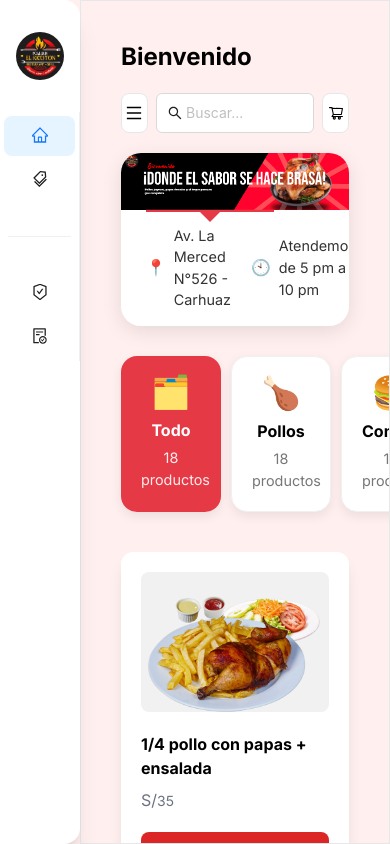
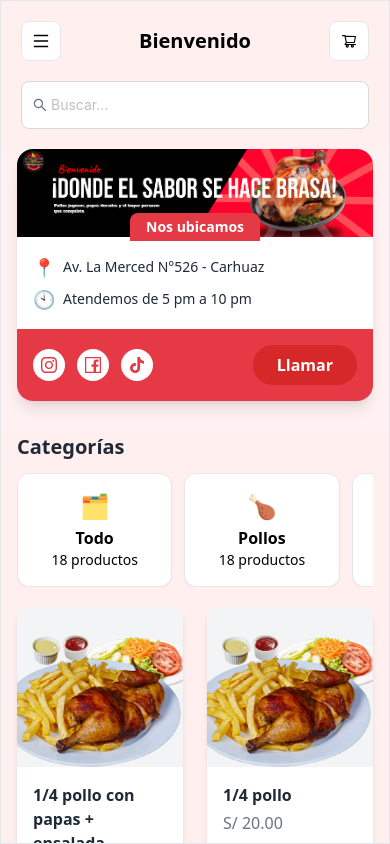
Before and after one commit to RKSAMANIEGO/PolleriaRicoton, a React (Vite) app: page / in a window 390 px wide. Built offline with nearby package versions, Linux system fonts and the light colour scheme; a web font is replaced by a local one.

Commit message:
Add swiper for category slider, update routing for product details, and enhance UI components

```diff
--- a/package.json
+++ b/package.json
@@ -21,6 +21,7 @@
     "react-icons": "^5.5.0",
     "react-router-dom": "^7.6.1",
     "react-toastify": "^11.0.5",
+    "swiper": "^11.2.8",
     "tailwind-scrollbar-hide": "^4.0.0",
     "validator": "^13.15.15"
   },
--- a/src/core/routes/RouteApp.jsx
+++ b/src/core/routes/RouteApp.jsx
@@ -26,7 +26,7 @@ const RouteApp = () => {
         <Route element={<LayoutLanding/>}>
 
           <Route path='/' element={<LandingPage/>}/>
-          <Route path='/product/detail' element={<ProductDetailsPage/>}/>
+          <Route path='/product/:id/detail' element={<ProductDetailsPage/>}/>
           {/* <Route path='/product/:id' element={<ProductDetailsPage/>}/> */}
           <Route path='/policy' element={<PolicyPage/>}/>
           <Route path='/term' element={<TermPage/>}/>
--- a/src/core/store/App/AppProvider.jsx
+++ b/src/core/store/App/AppProvider.jsx
@@ -4,22 +4,19 @@ import React, { createContext, useContext, useState } from 'react'
 const AppContext = createContext()
 
 export const AppProvider = ({ children }) => {
-  const [collapsed, setCollapsed] = useState(true)
-
+  const [collapsed, setCollapsed] = useState(false)
   const toggleSidebar = () => setCollapsed(prev => !prev)
 
-
   const values = {
+    collapsed,
     toggleSidebar,
-    collapsed,
   }
 
   return (
-    <AppContext.Provider value={ values }>
+    <AppContext.Provider value={values}>
       {children}
     </AppContext.Provider>
   )
 }
 
-// Hook para usar más fácil
 export const useApp = () => useContext(AppContext)
--- /dev/null
+++ b/src/modules/landing/components/categories/CategorySlider.jsx
@@ -0,0 +1,81 @@
+
+import React, { useState } from 'react'
+import { Swiper, SwiperSlide } from 'swiper/react'
+import 'swiper/css'
+import 'swiper/css/navigation'
+import 'swiper/css/pagination'
+import { Navigation, Pagination } from 'swiper/modules'
+
+const categoriesData = [
+  { id: 1, icon: '🗂️', name: 'Todo', products: 18 },
+  { id: 2, icon: '🍗', name: 'Pollos', products: 18 },
+  { id: 3, icon: '🍔', name: 'Combos', products: 18 },
+  { id: 4, icon: '🥤', name: 'Bebidas', products: 18 },
+  { id: 5, icon: '🍲', name: 'Sopas', products: 18 },
+]
+
+const CategorySlider = () => {
+  const [selectedId, setSelectedId] = useState(null)
+
+  return (
+    <section className="mx-4 pb-5">
+      <h3 className="text-xl font-semibold text-gray-800 mb-3">Categorías</h3>
+
+      <div className="block md:hidden">
+        <Swiper
+          spaceBetween={12}
+          slidesPerView={2.2}
+          breakpoints={{
+            480: { slidesPerView: 3.2 },
+            640: { slidesPerView: 4.2 },
+          }}
+          modules={[Navigation, Pagination]}
+        >
+          {categoriesData.map((item) => (
+            <SwiperSlide key={item.id}>
+              <button
+                onClick={() => setSelectedId(item.id)}
+                className={`
+                  w-full rounded-xl p-4 shadow-sm border transition
+                  ${selectedId === item.id
+                    ? 'bg-red-600 text-white border-transparent'
+                    : 'bg-white hover:scale-95 transform'}
+                `}
+              >
+                <div className="text-2xl">{item.icon}</div>
+                <div className="font-semibold mt-1">{item.name}</div>
+                <div className="text-sm">
+                  {item.products} productos
+                </div>
+              </button>
+            </SwiperSlide>
+          ))}
+        </Swiper>
+      </div>
+
+      {/* Tableta y desktop: grilla */}
+      <div className="hidden md:grid grid-cols-2 sm:grid-cols-3 lg:grid-cols-5 gap-4">
+        {categoriesData.map((item) => (
+          <button
+            key={item.id}
+            onClick={() => setSelectedId(item.id)}
+            className={`
+              flex flex-col items-center justify-center rounded-xl p-4 cursor-pointer shadow-sm border focus:outline-none focus:ring-2 focus:ring-offset-1
+              ${selectedId === item.id
+                ? 'bg-red-600 text-white border-transparent'
+                : 'bg-white hover:scale-95 transform transition'}
+            `}
+          >
+            <div className="text-2xl">{item.icon}</div>
+            <div className="font-semibold mt-2">{item.name}</div>
+            <div className="text-sm mt-1">
+              {item.products} productos
+            </div>
+          </button>
+        ))}
+      </div>
+    </section>
+  )
+}
+
+export default CategorySlider
--- a/src/modules/landing/components/hero/Hero.jsx
+++ b/src/modules/landing/components/hero/Hero.jsx
@@ -1,70 +1,102 @@
-import './hero.css';
+import React, { useState } from 'react'
 import logo from '../../../../assets/banner.png'
-import { InstagramOutlined, FacebookOutlined, TikTokOutlined } from '@ant-design/icons';
-const chickenPath = '/images/roasted-chicken.png';
+import { InstagramOutlined, FacebookOutlined, TikTokOutlined } from '@ant-design/icons'
+
+const categoriesData = [
+  { id: 1, icon: '🗂️', name: 'Todo', products: 18 },
+  { id: 2, icon: '🍗', name: 'Pollos', products: 18 },
+  { id: 3, icon: '🍔', name: 'Combos', products: 18 },
+  { id: 4, icon: '🥤', name: 'Bebidas', products: 18 },
+  { id: 5, icon: '🍲', name: 'Sopas', products: 18 },
+]
 
 const Hero = () => {
-  const categoriesData = [
-    { icon: '🗂️', name: 'Todo', products: 18 },
-    { icon: '🍗', name: 'Pollos', products: 18 },
-    { icon: '🍔', name: 'Combos', products: 18 },
-    { icon: '🥤', name: 'Bebidas', products: 18 },
-    { icon: '🍲', name: 'Sopas', products: 18 },
-  ];
+  const [selectedCategory, setSelectedCategory] = useState(null)
 
   return (
-    <div className="page-container">
-      {/* <header className="header">
-        <h1 className="welcome-text">Bienvenido, Luis Angel</h1>
-        <div className="header-controls">
-          <span className="header-icon">☰</span>
-          <div className="search-wrapper">
-            <span className="search-icon">🔍</span>
-            <input type="text" placeholder="Buscar productos" className="search-input" />
+    <div className="bg-[#FFF1F2] px-4 md:px-8 lg:px-16 ">
+      {/* Banner con imagen y footer */}
+      <div className="relative rounded-2xl overflow-hidden shadow-lg mb-8">
+        {/* Imagen del banner */}
+        <img
+          src={logo}
+          alt="Banner restaurante"
+          className="w-full h-auto object-cover"
+        />
+
+        {/* Footer del banner */}
+        <footer className="flex flex-col md:flex-row">
+          {/* Parte blanca izquierda */}
+          <div className="relative bg-white text-gray-800 flex flex-col md:flex-row md:items-center gap-3 md:gap-6 p-4 md:p-6 md:w-7/12">
+            {/* Badge centrado y sobresaliendo */}
+            <span className="absolute left-1/2 transform -translate-x-1/2 -top-6 bg-[#E63946] text-white px-4 py-1 rounded-t-lg font-semibold text-sm z-10">
+              Nos ubicamos
+            </span>
+            {/* Contenido: iconos y texto */}
+            <div className="flex flex-col gap-1">
+              <p className="flex items-center gap-2 text-sm">
+                <span className="text-[#E63946] text-lg">📍</span>
+                Av. La Merced N°526 - Carhuaz
+              </p>
+              <p className="flex items-center gap-2 text-sm">
+                <span className="text-[#E63946] text-lg">🕙</span>
+                Atendemos de 5 pm a 10 pm
+              </p>
+            </div>
           </div>
-          <span className="header-icon">🛒</span>
-        </div>
-      </header> */}
 
-      <div className="banner-container">
-        <main className="hero-banner">
-            <img src={logo} alt="Logo del restaurante" className="logo" />
-        </main>
-
-        {/* --- FOOTER DEL BANNER (REDISEÑADO) --- */}
-        <footer className="banner-footer">
-          <div className="footer-left-white">
-            <div className="location-tag">nos ubicamos</div>
-            <p className="info-text">
-              <span className="info-icon">📍</span> Av. La Merced N°526 - Carhuaz
-            </p>
-            <p className="info-text">
-              <span className="info-icon">🕙</span> Atendemos de 5 pm a 10 pm
-            </p>
-          </div>
-          <div className="footer-right-red">
-            <div className="social-icons">
-              <span className="social-icon"><InstagramOutlined/></span>
-              <span className="social-icon"><FacebookOutlined/></span>
-              <span className="social-icon"><TikTokOutlined/></span>
-              <span className="social-icon"><TikTokOutlined/></span>
+          {/* Parte roja derecha: flex-1 para ocupar resto en md+ */}
+          <div className="bg-[#E63946] text-white p-4 md:p-6 flex flex-row items-center justify-between gap-4 md:flex-1">
+            {/* Iconos sociales */}
+            <div className="flex gap-3">
+              {[<InstagramOutlined />, <FacebookOutlined />, <TikTokOutlined />].map(
+                (icon, idx) => (
+                  <span
+                    key={idx}
+                    className="bg-white text-[#E63946] w-8 h-8 rounded-full flex items-center justify-center text-lg"
+                  >
+                    {icon}
+                  </span>
+                )
+              )}
             </div>
-            <button className="call-btn">Llamar</button>
+            {/* Botón llamar */}
+            <button className="bg-[#D62828] hover:bg-[#F77F00] text-white font-bold py-2 px-6 rounded-full transition">
+              Llamar
+            </button>
           </div>
         </footer>
       </div>
 
-      <section className="categories">
-        {categoriesData.map((item, index) => (
-          <div key={index} className={`category-card ${index === 0 ? 'active' : ''}`}>
-            <div className="category-icon">{item.icon}</div>
-            <div className="category-name">{item.name}</div>
-            <div className="category-products">{item.products} productos</div>
-          </div>
-        ))}
-      </section>
+      {/* Sección de categorías */}
+      {/* <section className="mb-5">
+        <h3 className="text-xl font-semibold text-gray-800 mb-4">Categorías</h3>
+        <div className="grid grid-cols-2 sm:grid-cols-3 md:grid-cols-5 gap-4">
+          {categoriesData.map((item) => {
+            const active = selectedCategory?.id === item.id
+            return (
+              <button
+                key={item.id}
+                onClick={() => setSelectedCategory(item)}
+                className={
+                  'flex flex-col items-center justify-center bg-white rounded-xl p-4 cursor-pointer shadow-sm border focus:outline-none focus:ring-2 focus:ring-offset-1 ' +
+                  (active
+                    ? 'bg-[#E63946] text-white border-transparent'
+                    : 'border-gray-200 hover:scale-95 transform transition')
+                }
+              >
+                <div className="text-2xl">{item.icon}</div>
+                <div className="font-semibold mt-2">{item.name}</div>
+                <div className="text-sm mt-1">
+                  {item.products} productos
+                </div>
+              </button>
+            )
+          })}
+        </div>
+      </section> */}
     </div>
-  );
+  )
 }
 
-export default Hero;
+export default Hero
--- a/src/modules/landing/components/products/ProductCard.jsx
+++ b/src/modules/landing/components/products/ProductCard.jsx
@@ -1,31 +1,73 @@
+// src/components/products/ProductCard.jsx
 import React from 'react'
 import { useCart } from '../../../../shared/components/cart/CartContext'
+import { useNavigate } from 'react-router-dom'
 
+const ProductCard = ({ product }) => {
+  const { addToCart } = useCart()
+  const navigate = useNavigate()
 
-const ProductCard = ({product}) => {
-    const { addToCart } = useCart();
+  const handleProductClick = () => {
+    navigate(`/product/${product.id}/detail/`, { state: { product } })
+  }
 
-    return (
-        <div className='card bg-white max-w-72 p-5 hover:scale-105 transition
-        rounded-xl shadow-lg'>
-            <div className='card-body flex flex-col gap-5'>
-                <img className='bg-[#f1f1f1] rounded-lg' src={product.img_url} width={250} alt="pollo" />
-                <div className='flex flex-col gap-2'>
-                    <h2 className='font-semibold'>{product.name}</h2>
-                    <p className='text-gray-500'>S/
-                        <span className='text-sm'>{product.price}</span>
-                    </p>
-                </div>
-            </div>
-            <div className='card-footer mt-5'>
-                <button className=' bg-red-600 p-4 items-center text-center
-                text-xs rounded-lg w-full text-white hover:bg-red-700' onClick={() => addToCart(product)}>
-                    Agregar al Carrito
-                </button>
-            </div>
+  // Formatear precio en soles peruanos
+  const formattedPrice = new Intl.NumberFormat('es-PE', {
+    style: 'currency',
+    currency: 'PEN',
+    minimumFractionDigits: 2,
+  }).format(product.price)
+
+  const onKeyDown = (e) => {
+    if (e.key === 'Enter' || e.key === ' ') {
+      e.preventDefault()
+      handleProductClick()
+    }
+  }
+
+  return (
+    <div
+      role="button"
+      tabIndex={0}
+      onClick={handleProductClick}
+      onKeyDown={onKeyDown}
+      className="flex flex-col h-full bg-white rounded-xl shadow-md hover:shadow-xl transition-transform transform hover:scale-105 cursor-pointer overflow-hidden"
+      aria-label={`Ver detalle de ${product.name}`}
+    >
+      {/* Imagen */}
+      <div className="w-full h-40 sm:h-48 md:h-56 bg-gray-100">
+        <img
+          src={product.img_url}
+          alt={product.name}
+          className="w-full h-full object-cover"
+        />
+      </div>
+
+      {/* Body: nombre y precio y botón */}
+      <div className="flex-1 flex flex-col justify-between p-4">
+        {/* Nombre y precio */}
+        <div>
+          <h2 className="font-semibold text-base sm:text-lg text-gray-800">
+            {product.name}
+          </h2>
+          <p className="text-gray-500 mt-1">{formattedPrice}</p>
         </div>
 
-    )
+        {/* Botón Agregar al carrito */}
+        <button
+          type="button"
+          onClick={(e) => {
+            e.stopPropagation()
+            addToCart(product)
+          }}
+          className="mt-4 bg-red-600 hover:bg-red-700 text-white text-sm font-medium py-2 rounded-lg w-full focus:outline-none focus:ring-2 focus:ring-offset-1 focus:ring-red-500 transition"
+          aria-label={`Agregar ${product.name} al carrito`}
+        >
+          Agregar al carrito
+        </button>
+      </div>
+    </div>
+  )
 }
 
 export default ProductCard
--- a/src/modules/landing/components/searchbar/SearchBar.jsx
+++ b/src/modules/landing/components/searchbar/SearchBar.jsx
@@ -1,31 +1,76 @@
-import { MenuOutlined, ShoppingCartOutlined } from '@ant-design/icons'
-import { Button } from 'antd'
-import Search from 'antd/es/transfer/search'
+import { MenuOutlined, SearchOutlined, ShoppingCartOutlined } from '@ant-design/icons'
+import { Input } from 'antd'
 import { useApp } from '../../../../core/store/App/AppProvider'
 import { useCart } from '../../../../shared/components/cart/CartContext'
 
+const { Search } = Input
+
 const SearchBar = () => {
-
-  const { toggleSidebar } = useApp();
-  const { toggleCart } = useCart();
+  const { toggleSidebar } = useApp()
+  const { toggleCart, getCartCount } = useCart()
 
   return (
-    <div className="space-y-5 pb-5">
+    <div className="space-y-5 p-5 md:px-10 lg:px-14">
+      <div className="flex items-center justify-between md:hidden">
+        <button
+          className="border w-10 h-10 rounded-lg bg-white hover:bg-slate-50 flex items-center justify-center"
+          onClick={toggleSidebar}
+        >
+          <MenuOutlined />
+        </button>
+        <h1 className="font-bold text-xl text-center flex-1">Bienvenido</h1>
+        <button
+          className="relative border w-10 h-10 rounded-lg bg-white hover:bg-slate-50 flex items-center justify-center"
+          onClick={toggleCart}
+        >
+          <ShoppingCartOutlined />
+          {getCartCount() > 0 && (
+            <span className="absolute -top-2 -right-2 bg-[#0e9b3d] text-white text-xs w-5 h-5 rounded-full flex items-center justify-center">
+              {getCartCount()}
+            </span>
+          )}
+        </button>
+      </div>
+      {/* MÓVIL: buscador en segunda fila */}
+      <div className="md:hidden h-12">
+        <Input
+            prefix={<SearchOutlined className="text-gray-500" />}
+            placeholder="Buscar..."
+            className="h-full rounded-lg"
+        />
+      </div>
+
+      {/* DESKTOP: mantiene layout actual */}
+      <div className="hidden md:block">
         <h1 className="font-bold text-2xl">Bienvenido</h1>
-        <div className="flex gap-2 h-10">
+        <div className="flex gap-2 h-10 mt-2">
         <button
-                className='border w-10 rounded-lg bg-white hover:bg-slate-50'
-                onClick={() => toggleSidebar()}
+          className="border w-10 rounded-lg bg-white hover:bg-slate-50 flex items-center justify-center"
+          onClick={toggleSidebar}
         >
-              < MenuOutlined/>
+          <MenuOutlined />
         </button>
-            <Search placeholder="Buscar..." />
+
+        <div className="flex-1 h-full">
+          <Input
+            prefix={<SearchOutlined className="text-gray-500" />}
+            placeholder="Buscar..."
+            className="h-full rounded-lg"
+          />
+        </div>
+
         <button
-                className='border w-10 rounded-lg bg-white hover:bg-slate-50'
-                onClick={() => toggleCart()}
+          className="relative border w-10 rounded-lg bg-white hover:bg-slate-50 flex items-center justify-center"
+          onClick={toggleCart}
         >
-                <ShoppingCartOutlined/>
+          <ShoppingCartOutlined />
+          {getCartCount() > 0 && (
+            <span className="absolute -top-2 -right-2 bg-[#0e9b3d] text-white text-xs w-5 h-5 rounded-full flex items-center justify-center">
+              {getCartCount()}
+            </span>
+          )}
         </button>
+      </div>
     </div>
     </div>
   )
--- a/src/modules/landing/pages/LandingPage.jsx
+++ b/src/modules/landing/pages/LandingPage.jsx
@@ -1,8 +1,10 @@
+// src/pages/LandingPage.jsx (o donde corresponda)
 import React from 'react'
 import Hero from '../components/hero/Hero'
 import ProductCard from '../components/products/ProductCard'
 import pollo from '../../../assets/pollo01.png'
 import SearchBar from '../components/searchbar/SearchBar'
+import CategorySlider from '../components/categories/CategorySlider'
 
 const products = [
   {
@@ -10,48 +12,50 @@ const products = [
     name: '1/4 pollo con papas + ensalada',
     img_url: pollo,
     discount: 0,
-    price: 35
+    price: 35,
   },
   {
     id: 2,
-    name: '1/4 pollo con papas + ensalada',
+    name: '1/4 pollo',
     img_url: pollo,
     discount: 0,
-    price: 35
+    price: 20,
   },
   {
     id: 3,
-    name: '1/4 pollo con papas + ensalada',
+    name: 'Mostrito',
     img_url: pollo,
     discount: 0,
-    price: 35
+    price: 35,
   },
   {
     id: 4,
-    name: '1/4 pollo con papas + ensalada',
+    name: 'Alita',
     img_url: pollo,
     discount: 0,
-    price: 35
+    price: 48,
   },
   {
     id: 5,
     name: '1/4 pollo con papas + ensalada',
     img_url: pollo,
     discount: 0,
-    price: 35
-}
+    price: 35,
+  },
 ]
-
 
 const LandingPage = () => {
   return (
     <>
-        <SearchBar/>
-        <Hero/>
-        <section className="products mt-10 grid grid-cols-1 sm:grid-cols-2 md:grid-cols-3 lg:grid-cols-4 gap-4">
-            {products.map((p, index) => (
-                <ProductCard key={index} product={p} />
+      <SearchBar />
+      <Hero />
+      <CategorySlider/>
+      <section className="px-4 md:px-8 lg:px-16">
+        <div className="grid grid-cols-2 md:grid-cols-3 lg:grid-cols-4 gap-6">
+          {products.map((p) => (
+            <ProductCard key={p.id} product={p} />
           ))}
+        </div>
       </section>
     </>
   )
--- a/src/shared/components/sidebar/SidebarLeftLandig.jsx
+++ b/src/shared/components/sidebar/SidebarLeftLandig.jsx
@@ -1,6 +1,6 @@
 import React from 'react'
-import { Divider, Layout, Menu } from 'antd'
-import Logo from '../../../assets/logoPolleria.png' // Ajusta la ruta a tu logo real
+import { Divider, Layout, Menu, Grid, Drawer } from 'antd'
+import Logo from '../../../assets/logoPolleria.png'
 import {
   HomeOutlined,
   TagsOutlined,
@@ -11,61 +11,76 @@ import { useLocation, useNavigate } from 'react-router-dom'
 import { useApp } from '../../../core/store/App/AppProvider'
 
 const { Sider } = Layout
+const { useBreakpoint } = Grid
 
-const SidebarLeftLanding = ( ) => {
+const SidebarLeftLanding = () => {
+  const navigate = useNavigate()
+  const location = useLocation()
+  const screens = useBreakpoint()
+  const isMobile = !screens.md  // true si ancho < md (~768px)
 
-  const navigate = useNavigate();
-  const location = useLocation();
-
-  const { collapsed } = useApp();
+  const { collapsed, toggleSidebar } = useApp()
 
   const handleMenuClick = (e) => {
-    navigate(e.key);
-  };
+    navigate(e.key)
+    if (isMobile) {
+      toggleSidebar() // cerrar Drawer tras seleccionar
+    }
+  }
+
+  const menuItems = [
+    { key: '/', icon: <HomeOutlined />, label: 'Menu' },
+    { key: '/ofertas', icon: <TagsOutlined />, label: 'Ofertas' },
+    { type: 'group', key: 'divider1', label: <Divider style={{ margin: '8px 0' }} /> },
+    { key: '/policy', icon: <SafetyCertificateOutlined />, label: 'Políticas' },
+    { key: '/term', icon: <FileDoneOutlined />, label: 'Términos' },
+  ]
+
+  if (isMobile) {
+    return (
+      <Drawer
+        title={
+          <div className="flex justify-center">
+            <a href="/">
+              <img src={Logo} className="rounded-full" alt="logo" width="80px" />
+            </a>
+          </div>
+        }
+        placement="left"
+        onClose={toggleSidebar}     // pasar la referencia, no invocar aquí
+        open={collapsed}
+      >
+        <Menu
+          mode="inline"
+          selectedKeys={[location.pathname]}
+          onClick={handleMenuClick}
+          items={menuItems}
+        />
+      </Drawer>
+    )
+  }
+
 
   return (
-    <Sider collapsed={collapsed} width={200} theme="light" className="rounded-r-2xl shadow-xl">
-
-      <div  className="p-4 py-8 flex-shrink-0 flex justify-center">
-        <a href="">
-          <img src={Logo} className='rounded-full' alt="logo" width="80px" />
+    <Sider
+      collapsed={collapsed}
+      width={200}
+      theme="light"
+      className="rounded-r-2xl shadow-xl"
+      breakpoint="md"
+      trigger={null}
+    >
+      <div className="p-4 py-8 flex-shrink-0 flex justify-center">
+        <a href="/">
+          <img src={Logo} className="rounded-full" alt="logo" width="80px" />
         </a>
       </div>
-
       <Menu
         mode="inline"
-        defaultSelectedKeys={[location.pathname]}
+        selectedKeys={[location.pathname]}
         onClick={handleMenuClick}
-        items={[
-        {
-          key: '/',
-          icon: <HomeOutlined />,
-          label: 'Menu',
-        },
-        {
-          key: '2',
-          icon: <TagsOutlined />,
-          label: 'Ofertas',
-        },
-        // Divider visual (no clickeable)
-        {
-          type: 'group',
-          key: 'divider1',
-          label: <Divider></Divider>,
-        },
-        {
-          key: '/policy',
-          icon: <SafetyCertificateOutlined />,
-          label: 'Politicas',
-        },
-        {
-          key: '/term',
-          icon: <FileDoneOutlined />,
-          label: 'Terminos',
-        },
-      ]}
+        items={menuItems}
       />
-
     </Sider>
   )
 }
--- a/src/shared/layout/LayoutLanding.jsx
+++ b/src/shared/layout/LayoutLanding.jsx
@@ -1,11 +1,7 @@
-import React, { useState } from 'react'
+
 import { Outlet } from 'react-router-dom'
-import { Button, Input } from 'antd'
-import { MenuOutlined, ShoppingCartOutlined } from '@ant-design/icons'
 import SidebarLeftLanding from '../components/sidebar/SidebarLeftLandig'
 import CartSidebar from '../components/cart/CartSidebar'
-
-const { Search } = Input
 
 const LayoutLanding = () => {
 
@@ -13,7 +9,7 @@ const LayoutLanding = () => {
         <div className="flex h-screen overflow-hidden relative">
             <SidebarLeftLanding/>
 
-            <main className="flex-1 flex flex-col overflow-auto border p-10">
+            <main className="flex-1 flex flex-col overflow-auto border">
                 <Outlet />
             </main>
 
```
Also changed, not shown: src/modules/landing/pages/ProductDetailsPage.jsx (+40 -17 lines), src/shared/components/cart/CartSidebar.jsx (+10 -11 lines), 1 other file (tests, documents, lock files or other folders). Lines whose indentation alone changed are shown as unchanged.
